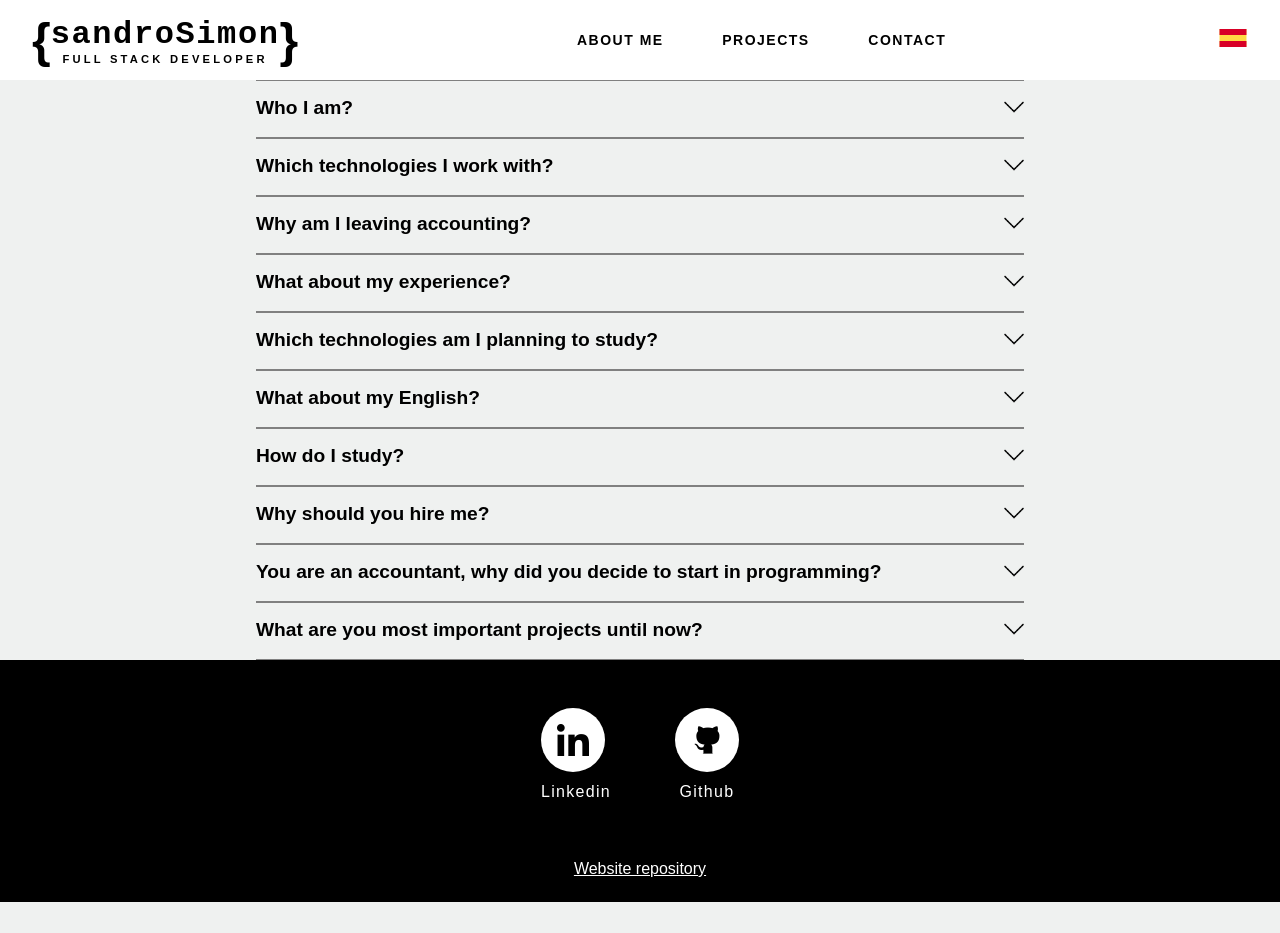
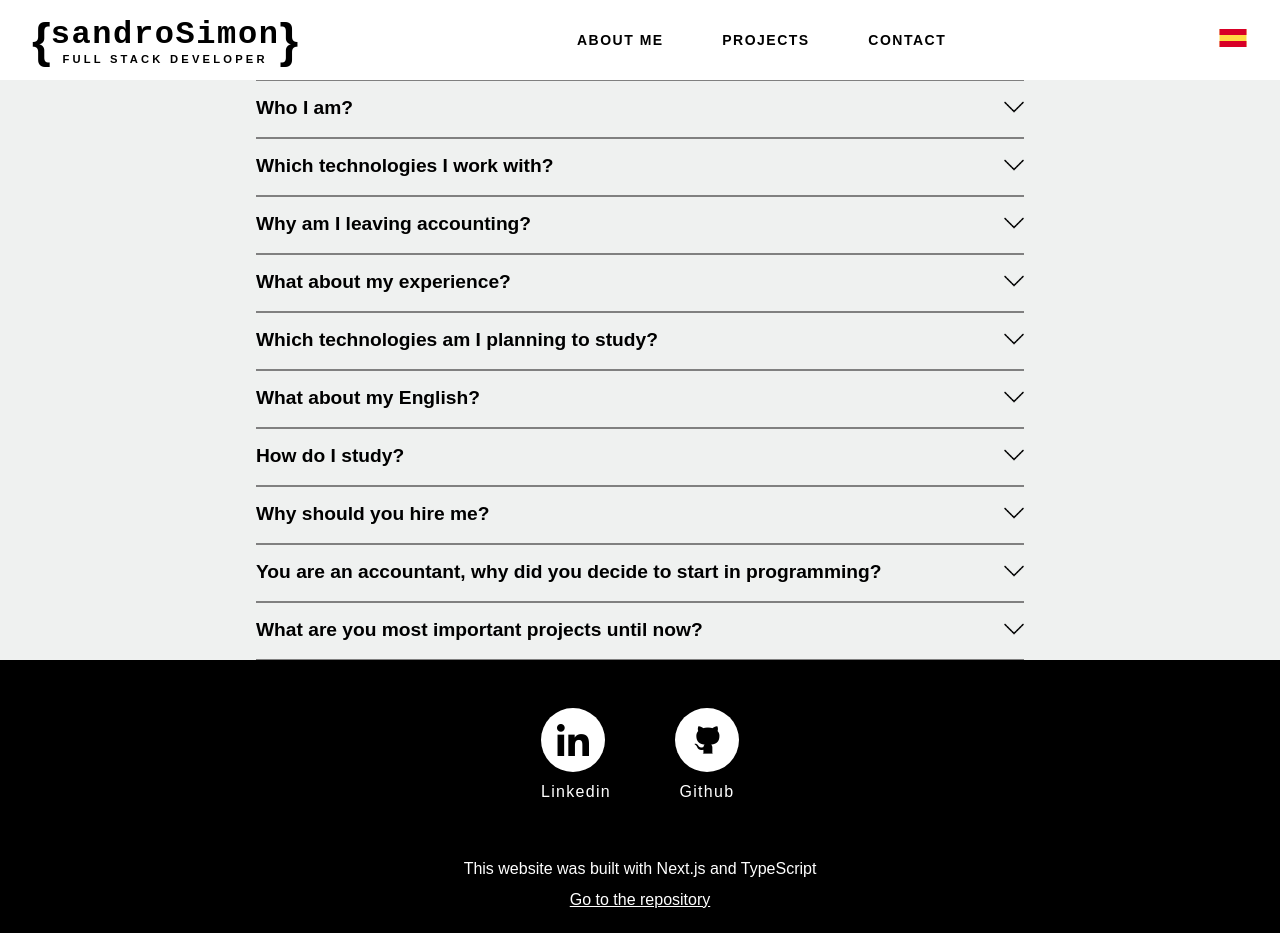
Before and after one commit to SandroSimonOre/sandrosimon.com-nextjs, a Next.js app: page /about in a window 1280 px wide. Before the commit the page ends 902 px from the top, so only its background shows below. Built offline with nearby package versions, Linux system fonts and the light colour scheme.

Commit message:
Text in footer updated: Reference to Next.js

```diff
--- a/src/components/Footer.tsx
+++ b/src/components/Footer.tsx
@@ -1,7 +1,14 @@
 import Image from 'next/image'
+import { useContext } from 'react';
+import { LanguageContextType } from '@/@types/language';
+import { LanguageContext } from '@/contexts/languageContext';
+import { footerLanguage as data } from '../data/languageData';
+
 import styles from '../styles/Footer.module.scss'
 
 export const Footer = () => {
+
+    const { language } = useContext(LanguageContext) as LanguageContextType
 
     const footerSocialMedia = [
         { link: 'https://linkedin.com/in/sandrosimonore/', icon: 'social-media-footer-linkedin.png', title:'Linkedin'},
@@ -36,13 +43,14 @@ export const Footer = () => {
             </div>
 
             <div className={styles.sourceLink}>
+                <p>{data[language].credit}</p>
                 <p>
 
                     <a
                         href='https://github.com/SandroSimonOre/sandrosimon.com-nextjs'
                         target="_blank" rel="noopener noreferrer"
                     >
-                        Website repository
+                        <span>{data[language].linkText}</span>
                     </a>
                 </p>
             </div>
--- a/src/data/languageData.ts
+++ b/src/data/languageData.ts
@@ -184,3 +184,17 @@ export const navbarLanguage =  {
     }
 
 }
+
+export const footerLanguage =  {
+
+    eng: {
+        credit: 'This website was built with Next.js and TypeScript',
+        linkText: 'Go to the repository'
+    },
+
+    esp: {
+        credit: 'Esta web ha sido construída con Next.js y TypeScript',
+        linkText: 'Ir al repositorio'
+    }
+
+}
--- a/src/styles/Footer.module.scss
+++ b/src/styles/Footer.module.scss
@@ -47,7 +47,10 @@
     }
 
     .sourceLink {
-
+        display: flex;
+        flex-direction: column;
+        align-items: center;
+        row-gap: 0.8rem;
         p {
             color: white;
             a {
```
